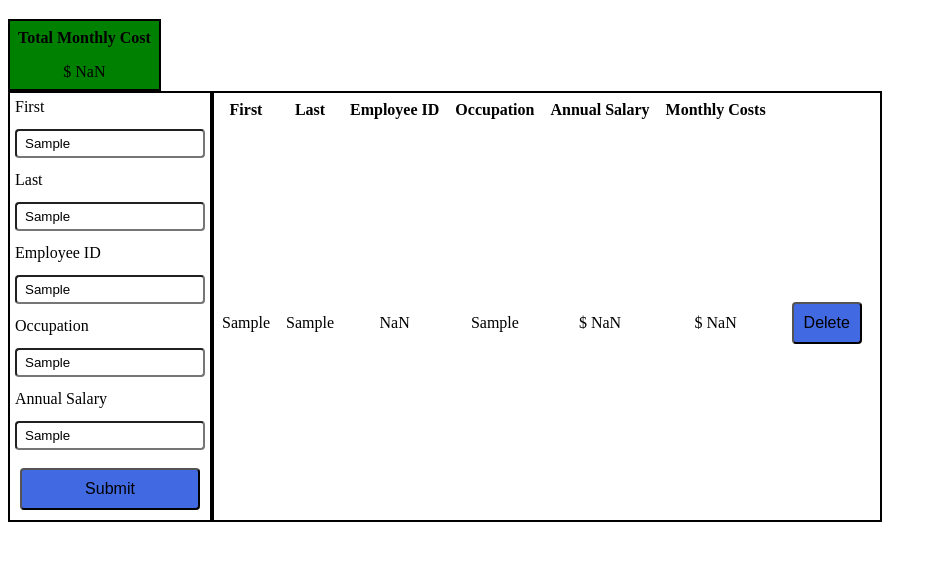
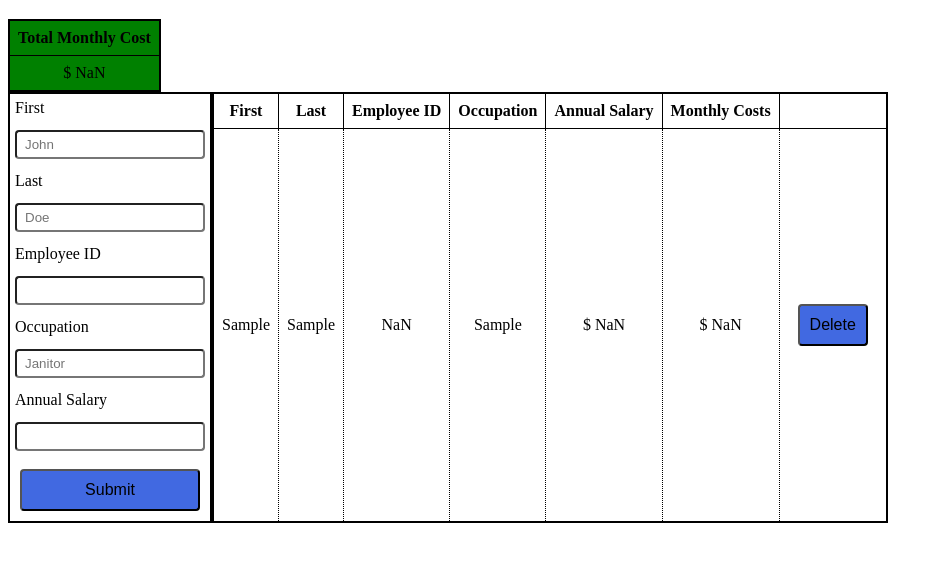
Before and after one commit to Johnshandsable/cullen-salary-calculator, a plain HTML site: page index.html in a window 1280 px wide. Both pictures are taken after typing "Sample", "Sample", "Sample", "Sample", "Sample" into the empty fields and a click on the button "Submit". Shown: the part 61-622 px from the top of the page, without its empty margins (0-944 px from the left). Drawn offline with nearby package versions, Linux system fonts and the light colour scheme.

Commit message:
added clear inputs

```diff
--- a/index.html
+++ b/index.html
@@ -33,15 +33,15 @@
     <div class="flexContainer">
       <form>
         <label for="firstName">First</label>
-        <input type="text" id="firstName" placeholder="John" />
+        <input type="text" id="firstName" placeholder="John" required />
         <label for="lastName">Last</label>
-        <input type="text" id="lastName" placeholder="Doe" />
+        <input type="text" id="lastName" placeholder="Doe" required />
         <label for="idNumber">Employee ID</label>
-        <input type="text" id="idNumber" />
+        <input type="text" id="idNumber" required />
         <label for="jobTitle">Occupation</label>
-        <input type="text" id="jobTitle" placeholder="Janitor" />
+        <input type="text" id="jobTitle" placeholder="Janitor" required />
         <label for="annualSalary">Annual Salary</label>
-        <input type="text" id="annualSalary" />
+        <input type="text" id="annualSalary" required />
         <button type="button" id="submitEmployeeForm">Submit</button>
       </form>
 
@@ -55,6 +55,7 @@
             <th>Occupation</th>
             <th>Annual Salary</th>
             <th>Monthly Costs</th>
+            <th></th>
           </tr>
         </thead>
         <tbody id="employeeInfo">
--- a/scripts/script.js
+++ b/scripts/script.js
@@ -21,6 +21,7 @@ let employees = [];
 function submitForm() {
   console.log('Form submitted');
   collectInformation();
+  clearInputs();
 } // end submitForm
 
 function deleteEmployee() {
@@ -96,13 +97,14 @@ function renderEmployees() {
   if (monthlyCosts > 20000) {
     $('#monthlyTable').css('background-color', 'red');
   } else {
-    $('#monthlyTable').css('background-color', 'green'); // ideally only happens if it needs to
-    // but not sure how to implement
+    $('#monthlyTable').css('background-color', 'green');
   }
 } // end renderEmployees
 
 function clearInputs() {
   console.log('clearing inputs');
+  // TODO: ADD Form Validation if users forget to put in info, do not erase other info
+
   $('#firstName').val('');
   $('#lastName').val('');
   $('#idNumber').val('');
--- a/styles.css
+++ b/styles.css
@@ -31,6 +31,14 @@ td {
   padding: 8px;
 }
 
+th {
+  border: 1px solid black;
+}
+
+td {
+  border: 1px dotted black;
+}
+
 /* Classes */
 .flexContainer {
   display: flex;
```
